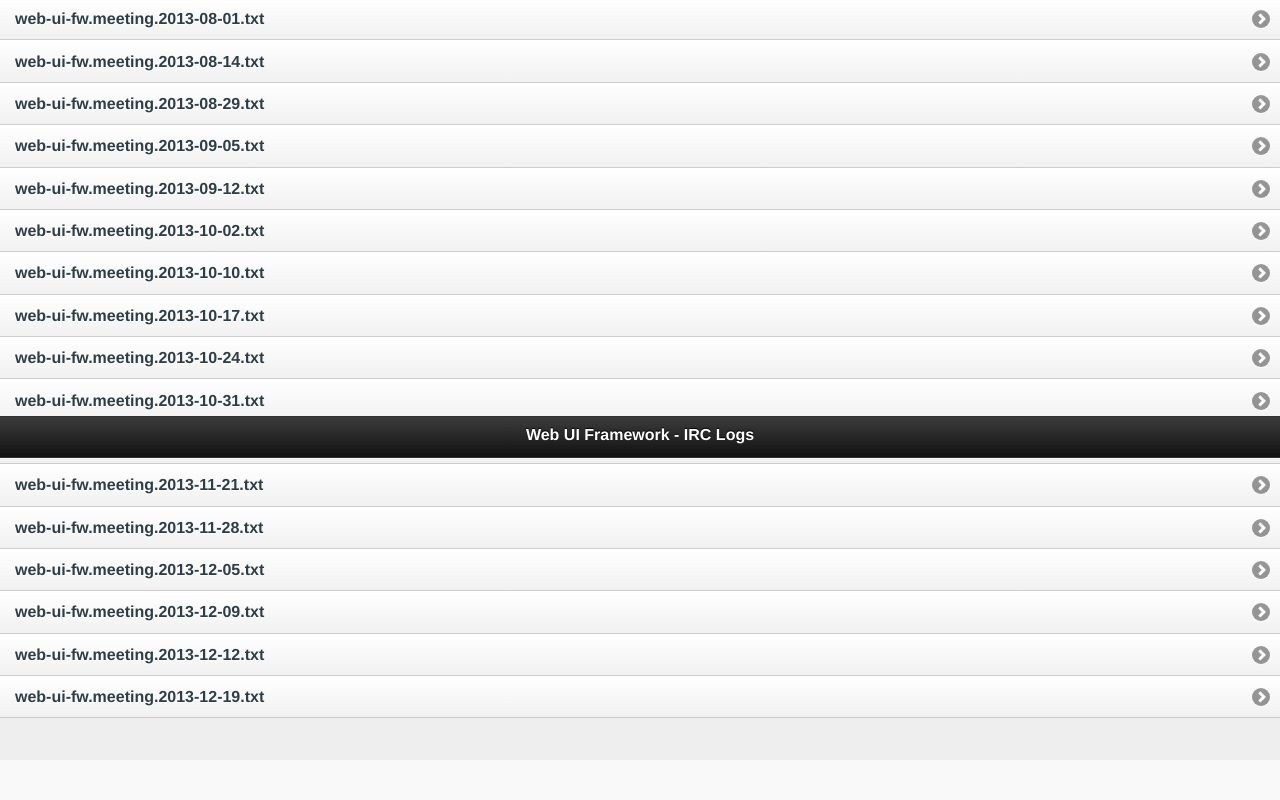
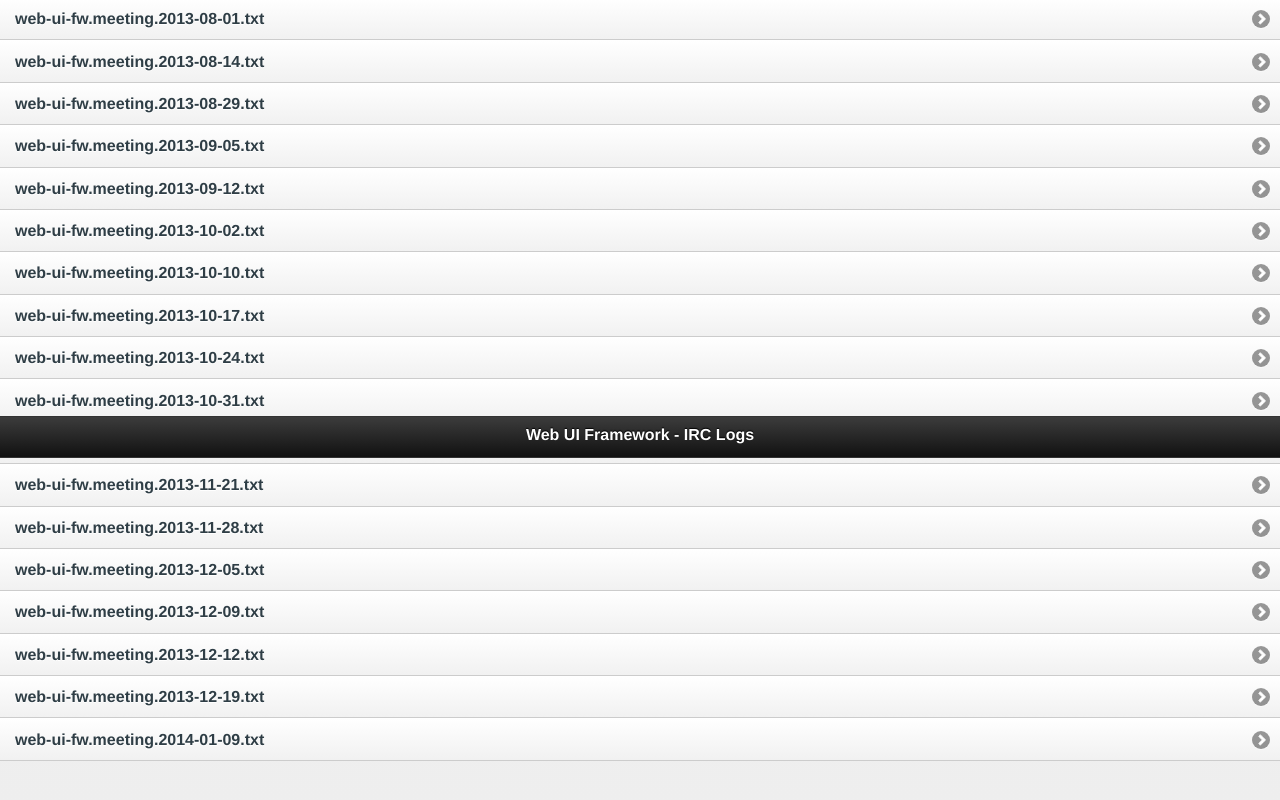
Before and after one commit to web-ui-fw/web-ui-fw.github.com, a plain HTML site: page irc-logs/index.html in a window 1280 px wide. Shown: the part 342-1142 px from the top of the page. Before the commit the page ends 1102 px from the top, so only its background shows below. Drawn offline with Linux system fonts and the light colour scheme; a script that the page names is missing.

Commit message:
IRC Logs of meeting from 2014-01-09.

```diff
--- a/irc-logs/index.html
+++ b/irc-logs/index.html
@@ -44,6 +44,7 @@
                     <li><a data-ajax="false" href="web-ui-fw.meeting.2013-12-09.txt">web-ui-fw.meeting.2013-12-09.txt</a></li>
                     <li><a data-ajax="false" href="web-ui-fw.meeting.2013-12-12.txt">web-ui-fw.meeting.2013-12-12.txt</a></li>
                     <li><a data-ajax="false" href="web-ui-fw.meeting.2013-12-19.txt">web-ui-fw.meeting.2013-12-19.txt</a></li>
+                    <li><a data-ajax="false" href="web-ui-fw.meeting.2014-01-09.txt">web-ui-fw.meeting.2014-01-09.txt</a></li>
                     <!-- dst -->
                 </ul>
             </div>
```
Also changed, not shown: irc-logs/web-ui-fw.meeting.2014-01-09.txt (added).
